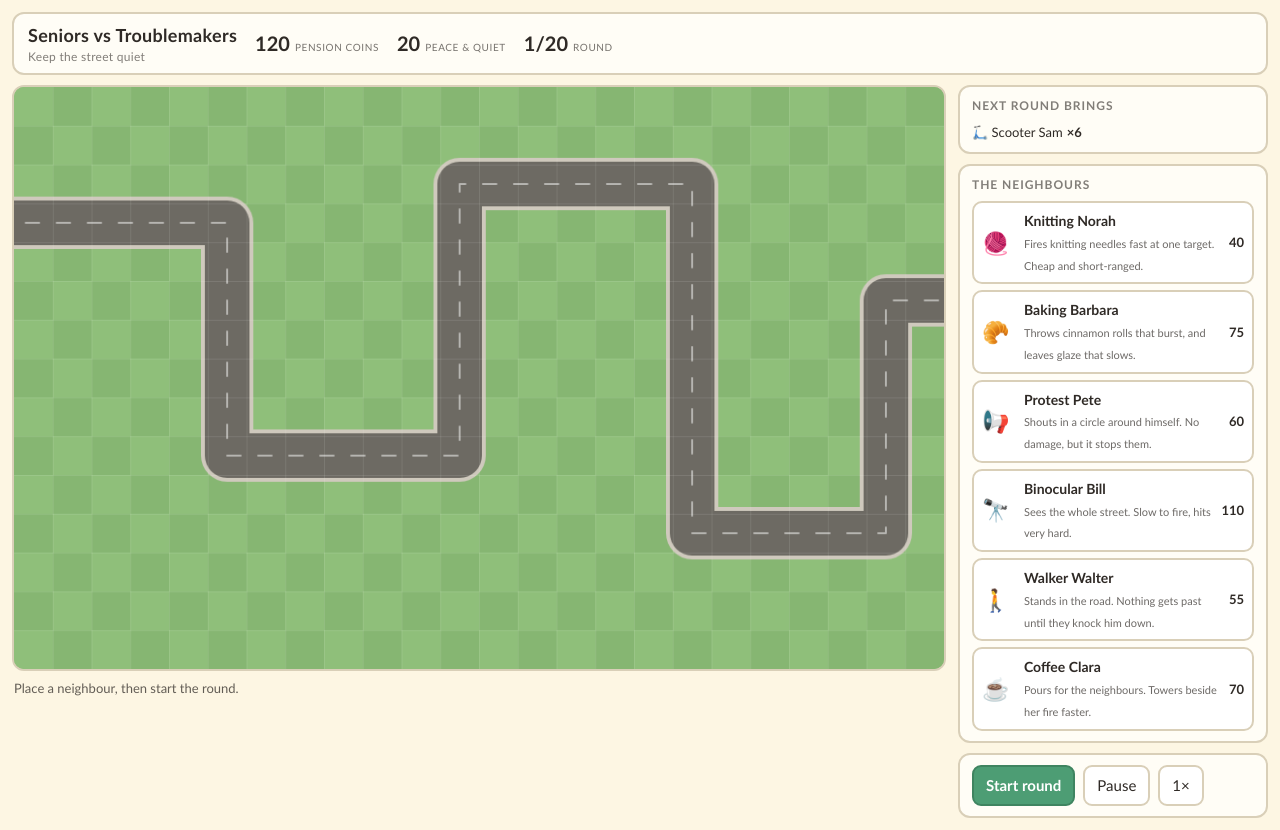
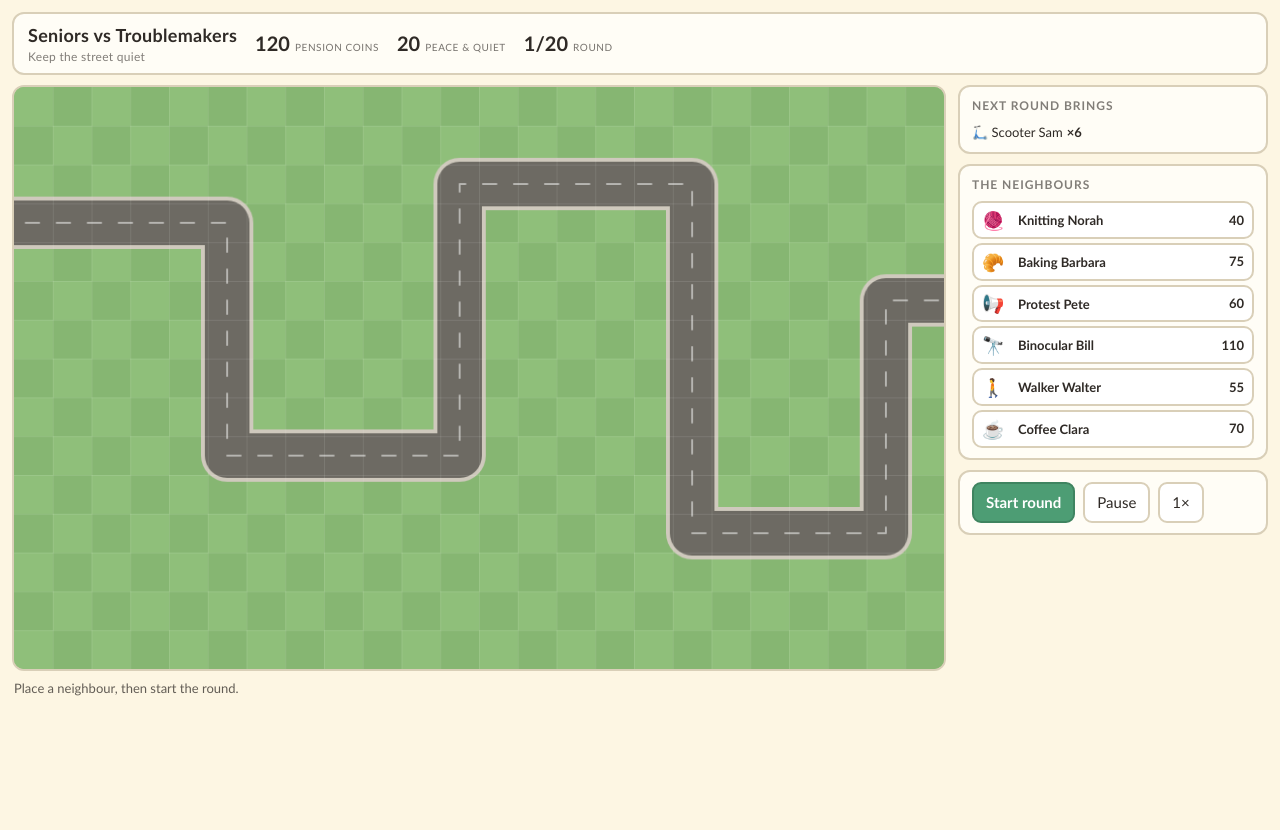
Before and after one commit to BackgammonGameDK/seniors-td, a website built with Vite: page index.html in a window 1280 px wide. After the commit the page ends 800 px from the top, so only its background shows below. Built offline with nearby package versions, Linux system fonts and the light colour scheme.

Commit message:
Compact build cards, upgrades visible immediately on selection
TODO.md item 3, two changes:
- Build cards are denser by default (smaller glyph/name, no blurb);
  the armed card alone expands to show its blurb, reusing the .on
  class cardState() already applies -- no JS change needed for that
  half.
- The neighbours list is now hidden while a placed tower is being
  inspected, replaced entirely by the upgrade panel, so upgrades are
  visible with zero scrolling instead of sitting below six build
  cards.

Co-Authored-By: Claude Sonnet 5 <noreply@anthropic.com>

```diff
--- a/index.html
+++ b/index.html
@@ -50,17 +50,18 @@
       h2 { font-size: 12px; text-transform: uppercase; letter-spacing: .08em;
            margin: 0 0 8px; opacity: .6; }
       .card {
-        display: grid; grid-template-columns: 34px 1fr auto; gap: 8px; align-items: center;
-        width: 100%; text-align: left; padding: 7px 8px; margin-bottom: 6px;
+        display: grid; grid-template-columns: 28px 1fr auto; gap: 8px; align-items: center;
+        width: 100%; text-align: left; padding: 6px 8px; margin-bottom: 4px;
         background: #fff; border: 2px solid var(--line); border-radius: 10px;
         cursor: pointer; font: inherit; color: inherit;
       }
       .card:last-child { margin-bottom: 0; }
-      .card .g { font-size: 22px; line-height: 1; }
-      .card .n { font-weight: bold; font-size: 14px; }
-      .card .b { font-size: 11px; opacity: .7; line-height: 1.3; }
+      .card .g { font-size: 18px; line-height: 1; }
+      .card .n { font-weight: bold; font-size: 13px; }
+      .card .b { display: none; font-size: 11px; opacity: .7; line-height: 1.3; margin-top: 2px; }
       .card .c { font-weight: bold; font-size: 13px; white-space: nowrap; }
       .card.on { border-color: var(--accent); background: #fff3ee; }
+      .card.on .b { display: block; }
       .card.poor { opacity: .45; cursor: not-allowed; }
       .card.locked { opacity: .4; cursor: not-allowed; }
       .card.bought { border-color: var(--good); background: #f1f8f3; cursor: default; }
@@ -69,7 +70,7 @@
                              letter-spacing: .06em; opacity: .6; }
       #upgrades .card { grid-template-columns: 1fr auto; padding: 6px 8px; margin-bottom: 4px; }
       #upgrades .card .n { font-size: 12px; }
-      #upgrades .card .b { font-size: 10.5px; }
+      #upgrades .card .b { display: block; font-size: 10.5px; margin-top: 0; }
       #controls { display: flex; gap: 8px; flex-wrap: wrap; }
       button {
         font: inherit; padding: 8px 12px; border-radius: 9px; cursor: pointer;
--- a/src/render/ui.ts
+++ b/src/render/ui.ts
@@ -52,6 +52,7 @@ export class Ui {
   private wave = el<HTMLElement>('wave');
   private hint = el<HTMLElement>('hint');
   private preview = el<HTMLElement>('preview');
+  private towerPanel = el<HTMLElement>('towerPanel');
   private towerList = el<HTMLElement>('towerList');
   private inspect = el<HTMLElement>('inspect');
   private inspectTitle = el<HTMLElement>('inspectTitle');
@@ -149,6 +150,9 @@ export class Ui {
 
   private syncInspect(t: Tower | null, gold: number): void {
     this.inspected = t;
+    // The neighbours list and the inspect/upgrade panel are always exact
+    // opposites -- there's nowhere on this layout for both at once.
+    this.towerPanel.hidden = t !== null;
     const key = panelKey(t);
     if (key === this.lastPanel) return;
     this.lastPanel = key;
```
